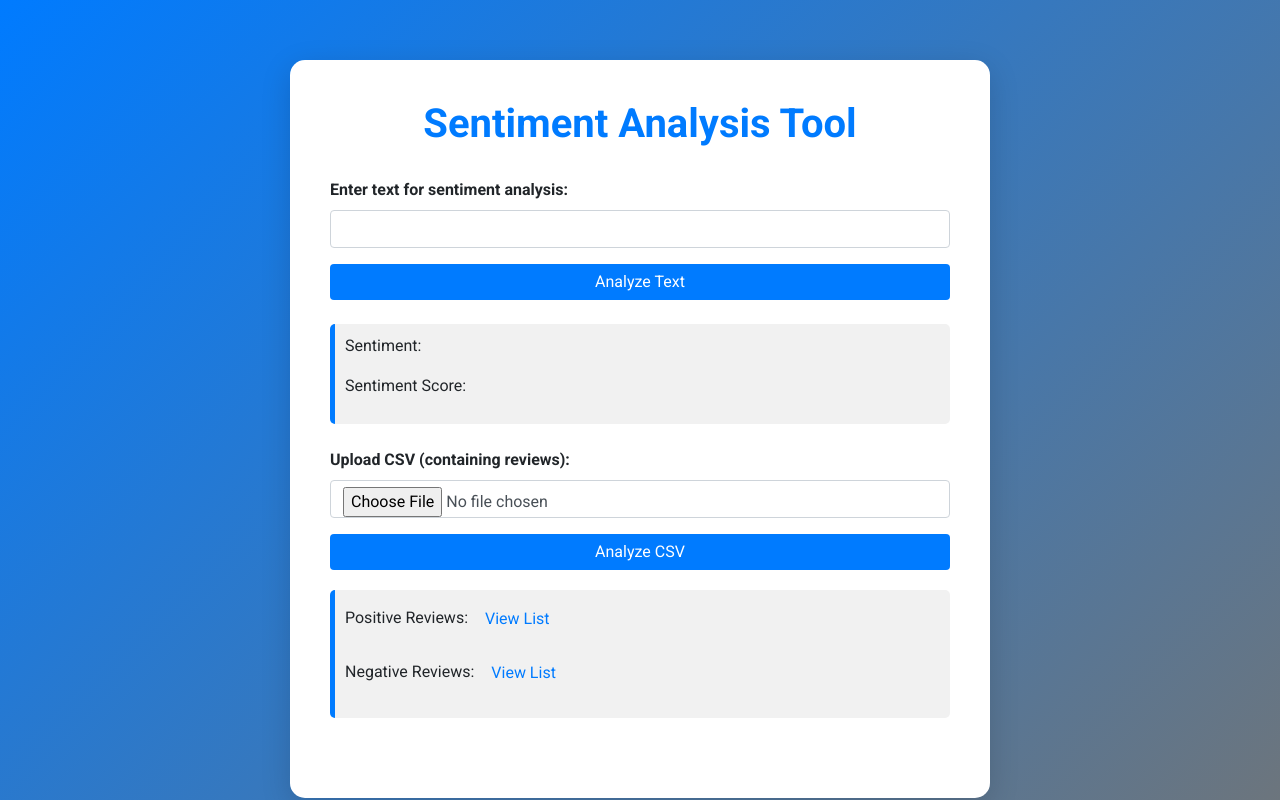
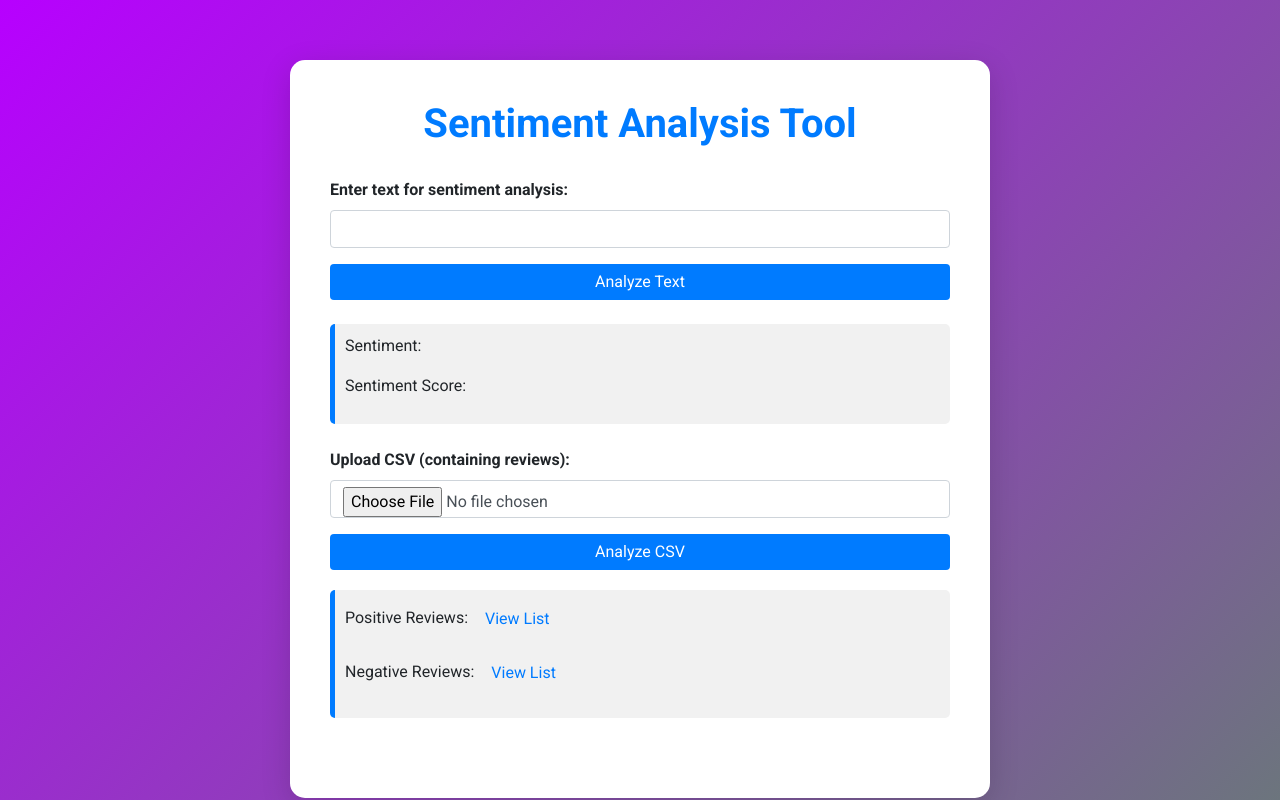
Before and after one commit to KashishDange28/Sentiment-Analysis, a Flask app: page / in a window 1280 px wide. Run offline with Flask 3, Linux system fonts and the light colour scheme; some libraries are stand-ins or nearby versions.

Commit message:
Color Change

```diff
--- a/templates/index.html
+++ b/templates/index.html
@@ -11,7 +11,7 @@
     <style>
         body {
     font-family: 'Roboto', sans-serif;
-    background: linear-gradient(135deg, #007bff, #6c757d);  /* Gradient from blue to gray */
+    background: linear-gradient(135deg, #b700ff, #6c757d);  /* Gradient from blue to gray */
     background-size: cover;
     background-attachment: fixed;
 }
```
